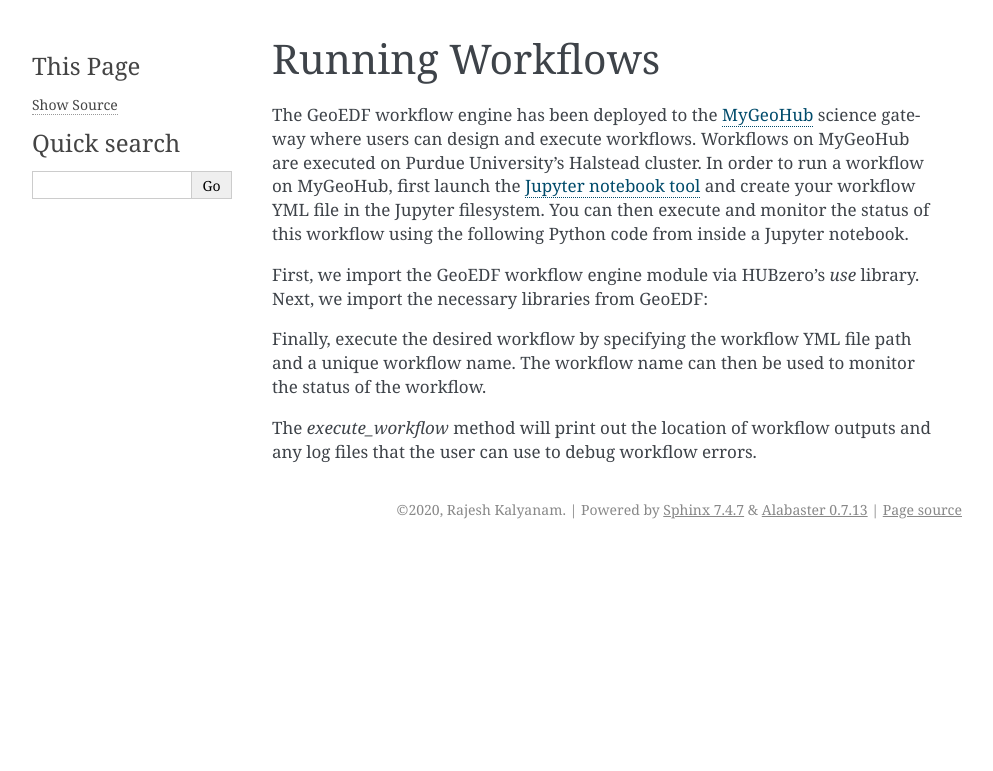
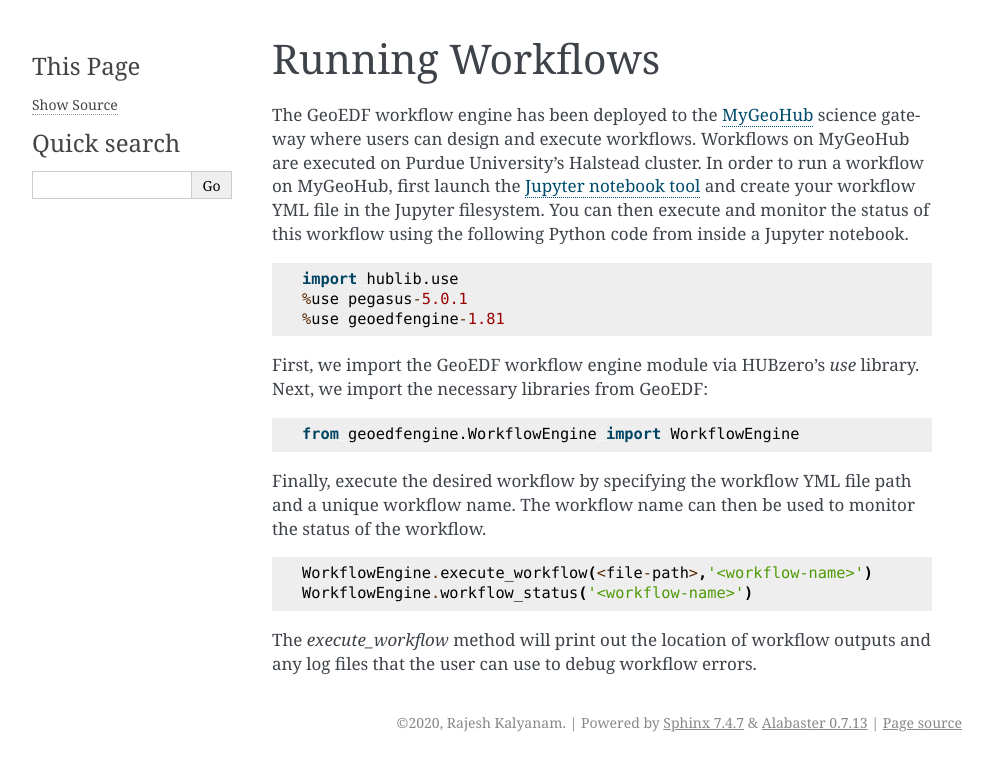
Before and after one commit to geoedf/geoedf, a Sphinx documentation site: the page built from docs/running-workflows.rst, in a window 1280 px wide. Shown: the top 771 px of the page, without its empty margins (148-1141 px from the left). Built offline with Sphinx 7.4.7, drawn with Linux system fonts in a browser that asks for light colours; some of the changed lines change nothing that is shown.

Commit message:
Update running-workflows.rst

```diff
--- a/docs/running-workflows.rst
+++ b/docs/running-workflows.rst
@@ -8,7 +8,7 @@
 using the following Python code from inside a Jupyter notebook.
 
 .. code-block:: python
-   :caption: Import the GeoEDF workflow engine module
+
    import hublib.use
    %use pegasus-5.0.1
    %use geoedfengine-1.81
@@ -17,13 +17,14 @@
 GeoEDF:
 
 .. code-block:: python
-   :caption: Import the GeoEDF WorkflowEngine library
+
    from geoedfengine.WorkflowEngine import WorkflowEngine
 
 Finally, execute the desired workflow by specifying the workflow YML file path and a unique workflow name. The workflow name
 can then be used to monitor the status of the workflow.
 
 .. code-block:: python
+
    WorkflowEngine.execute_workflow(<file-path>,'<workflow-name>')
    WorkflowEngine.workflow_status('<workflow-name>')
 
```
